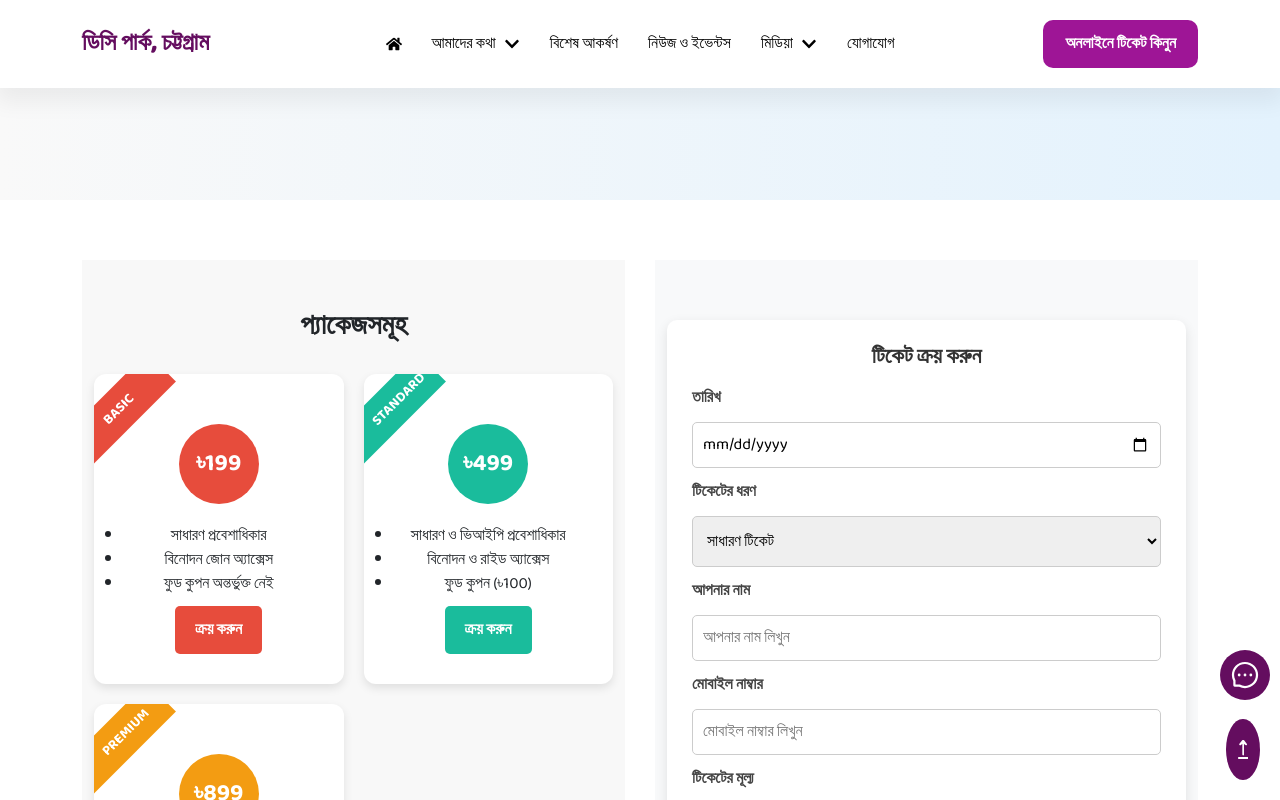
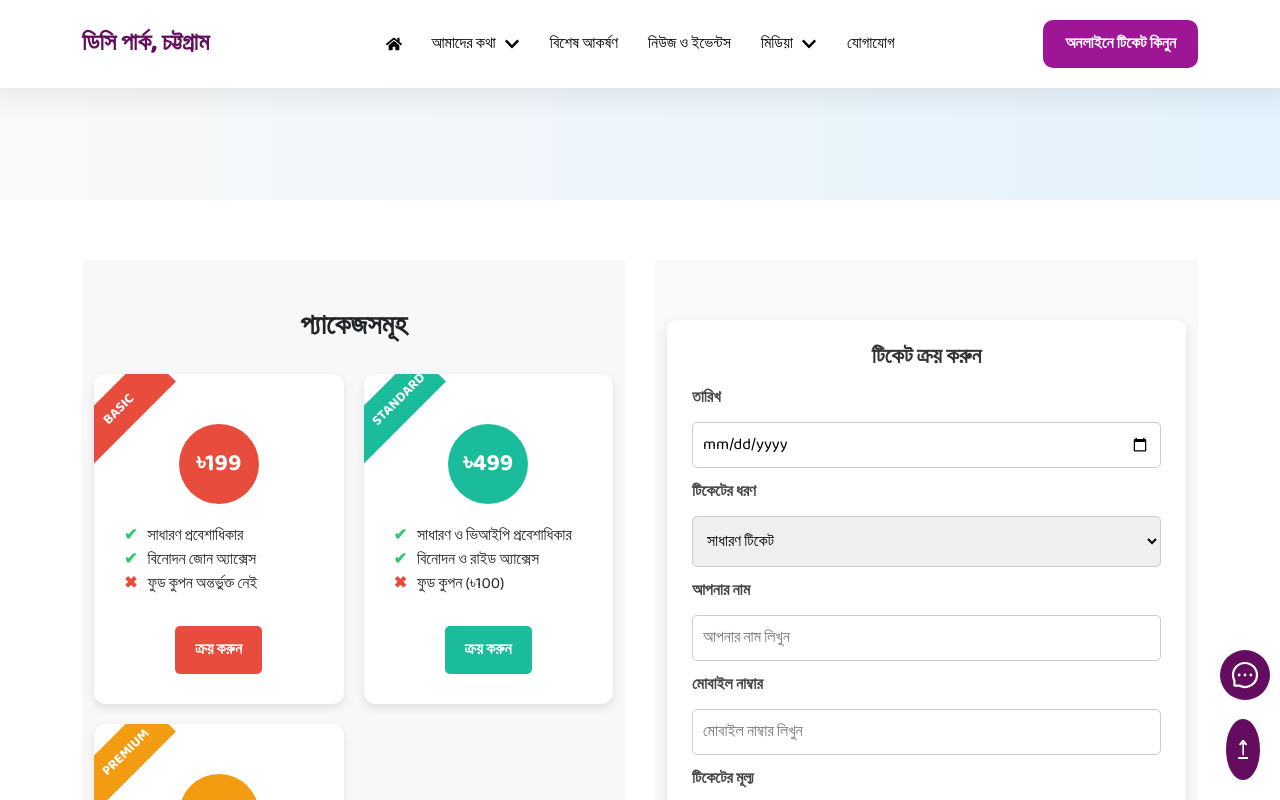
Before and after one commit to Maptaul/dc-park, a Next.js app: page /e-services in a window 1280 px wide. Shown: the top 800 px of the page. Built offline with nearby package versions, Linux system fonts and the light colour scheme.

Commit message:
package add

```diff
--- a/src/pages/e-services/index.tsx
+++ b/src/pages/e-services/index.tsx
@@ -25,7 +25,7 @@ export default function Home() {
                   <div className={styles.pricingCard}>
                     <div className={styles.badge}>BASIC</div>
                     <div className={styles.priceCircle}>৳199</div>
-                    <ul>
+                    <ul className={styles.ul}>
                       <li>সাধারণ প্রবেশাধিকার</li>
                       <li>বিনোদন জোন অ্যাক্সেস</li>
                       <li>ফুড কুপন অন্তর্ভুক্ত নেই</li>
@@ -36,7 +36,7 @@ export default function Home() {
                   <div className={styles.pricingCard}>
                     <div className={styles.badge}>STANDARD</div>
                     <div className={styles.priceCircle}>৳499</div>
-                    <ul>
+                    <ul className={styles.ul}>
                       <li>সাধারণ ও ভিআইপি প্রবেশাধিকার</li>
                       <li>বিনোদন ও রাইড অ্যাক্সেস</li>
                       <li>ফুড কুপন (৳100)</li>
@@ -47,7 +47,7 @@ export default function Home() {
                   <div className={styles.pricingCard}>
                     <div className={styles.badge}>PREMIUM</div>
                     <div className={styles.priceCircle}>৳899</div>
-                    <ul>
+                    <ul className={styles.ul}>
                       <li>সকল প্রবেশাধিকার</li>
                       <li>রাইড, বিনোদন, সুইমিং পুল</li>
                       <li>ফুড কুপন (৳200)</li>
--- a/src/pages/e-services/services.module.scss
+++ b/src/pages/e-services/services.module.scss
@@ -257,32 +257,32 @@
   transform: scale(1.1);
 }
 
-// ul {
-//   list-style: none;
-//   padding: 0;
-//   margin: 20px 0;
-//   text-align: left;
-// }
+.ul {
+  list-style: none;
+  padding: 0;
+  margin: 20px 0;
+  text-align: left;
+}
 
-// ul li {
-//   padding: 8px 0;
-//   display: flex;
-//   align-items: center;
-//   font-size: 16px;
-//   transition: color 0.3s ease;
-// }
+.ul .li {
+  padding: 8px 0;
+  display: flex;
+  align-items: center;
+  font-size: 16px;
+  transition: color 0.3s ease;
+}
 
-// ul li:before {
-//   content: "✔";
-//   color: #2ecc71;
-//   margin-right: 10px;
-//   font-weight: bold;
-// }
+.ul li:before {
+  content: "✔";
+  color: #2ecc71;
+  margin-right: 10px;
+  font-weight: bold;
+}
 
-// ul li:nth-child(n + 3):before {
-//   content: "✖";
-//   color: #e74c3c;
-// }
+.ul li:nth-child(n + 3):before {
+  content: "✖";
+  color: #e74c3c;
+}
 
 .buyBtn {
   background: #333;
```
